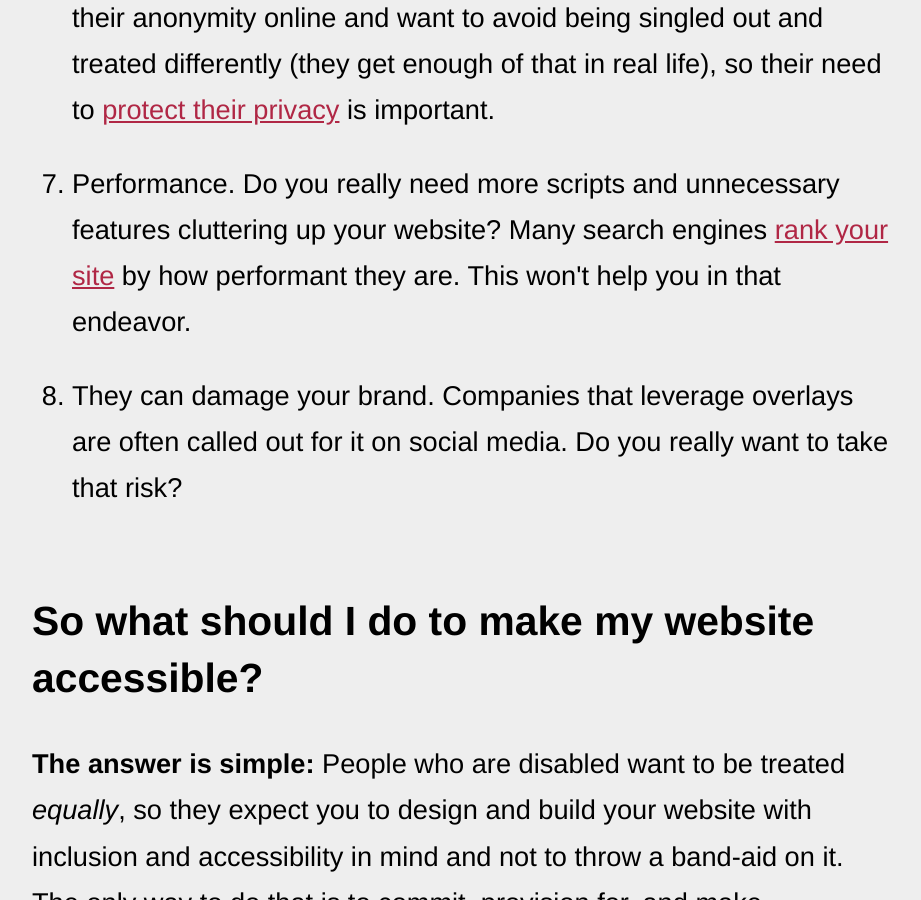
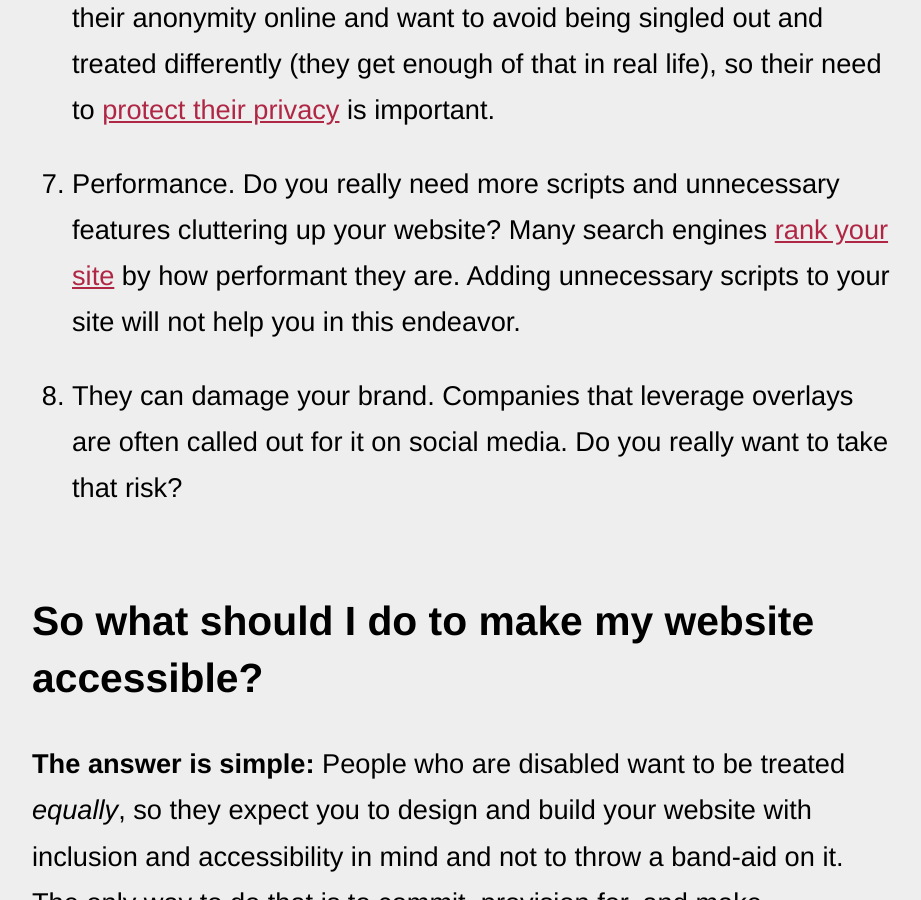
Before and after one commit to michaelspellacy/shouldiuseanaccessibilityoverlay-com, a Jekyll site: the page built from index.html, in a window 1280 px wide and 900 px high, scrolled down 2199 px. Shown: the whole window, without its empty margins (178-1099 px from the left). Built offline with Jekyll 4.4.1, drawn with Linux system fonts in a browser that asks for light colours.

Commit message:
Update index.html

```diff
--- a/index.html
+++ b/index.html
@@ -14,7 +14,7 @@
   <li>Many disabled individuals already have the software that they require to navigate the web and can easily leverage features already built into their browsers and operating systems, so where is the value? Do you really think that your website is the first one that someone with a disability has ever visited?</li>
   <li>You can still be sued! Many overlay companies count on your lack of knowledge about accessibility and sell empty promises that will <a href="https://adrianroselli.com/2020/06/accessibe-will-get-you-sued.html">not shield you from litigation</a>. In 2025, the <a href="https://techcrunch.com/2025/01/03/ftc-orders-ai-accessibility-startup-accessibe-to-pay-1m-for-misleading-advertising/">FTC even fined accessiBe 1 million dollars for falsely claiming it could make websites fully accessible</a>. Don't play the fool!</li>
   <li>Privacy. People with disabilities have more at stake in protecting their anonymity online and want to avoid being singled out and treated differently (they get enough of that in real life), so their need to <a href="https://tink.uk/accessibe-and-data-protection/">protect their privacy</a> is important.</li>
-  <li>Performance. Do you really need more scripts and unnecessary features cluttering up your website? Many search engines <a href="https://developers.google.com/web/updates/2018/07/search-ads-speed">rank your site</a> by how performant they are. This won't help you in that endeavor.</li>
+  <li>Performance. Do you really need more scripts and unnecessary features cluttering up your website? Many search engines <a href="https://developers.google.com/web/updates/2018/07/search-ads-speed">rank your site</a> by how performant they are. Adding unnecessary scripts to your site will not help you in this endeavor.</li>
   <li>They can damage your brand. Companies that leverage overlays are often called out for it on social media. Do you really want to take that risk?</li>
 </ol>
 
```
